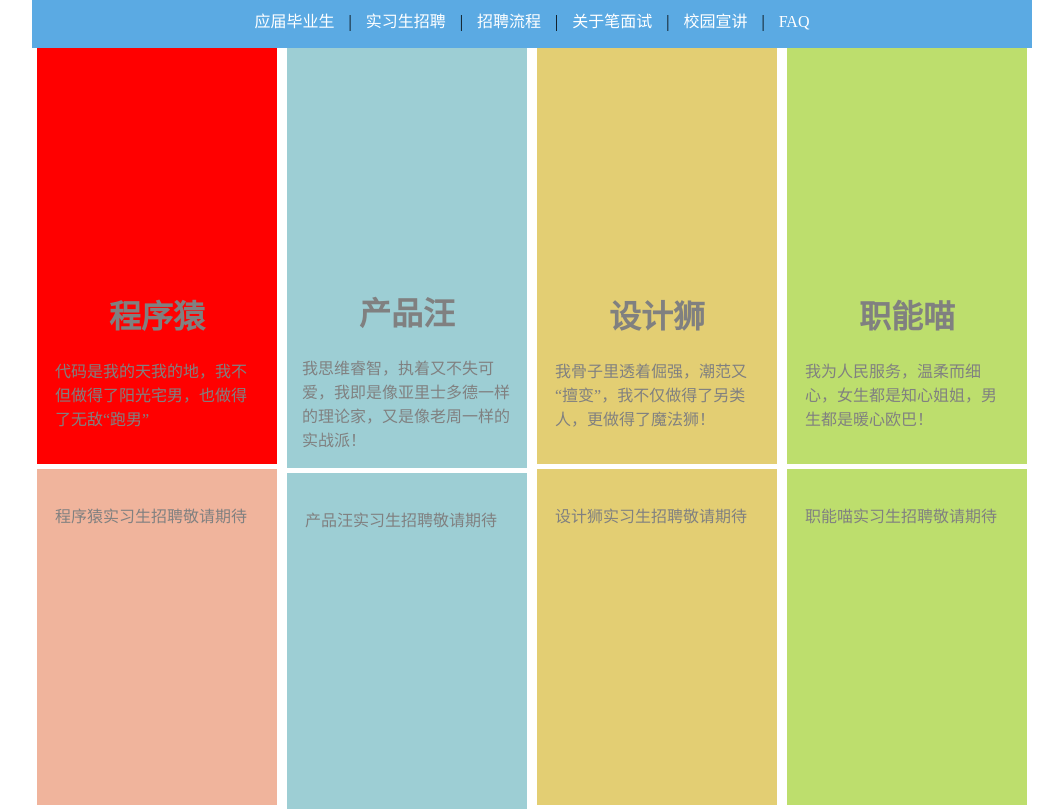
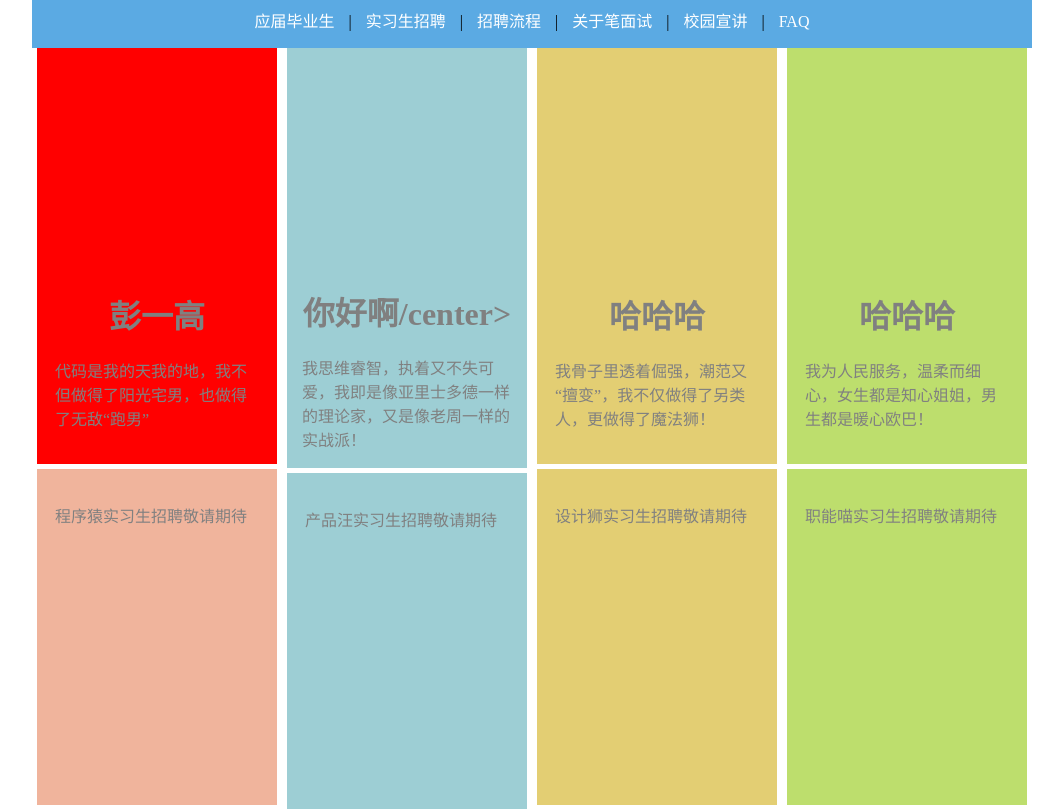
Before and after one commit to 1213885531/1213885531.github.io, a plain HTML site: page index.html in a window 1280 px wide. Shown: the part 116-925 px from the top of the page, without its empty margins (108-1171 px from the left). Drawn offline with Linux system fonts and the light colour scheme.

Commit message:
d'w'd
d'd'd

```diff
--- a/index.html
+++ b/index.html
@@ -50,7 +50,7 @@
  				<div class="content-1">
  					<div class="pic1"></div>
  					<h1>
- 						<center>程序猿</center>
+ 						<center>彭一高</center>
  					</h1>
  					<p>代码是我的天我的地，我不但做得了阳光宅男，也做得了无敌“跑男”</p>
  				</div>
@@ -62,7 +62,7 @@
  				<div class="content-2">
  					<div class="pic2"></div>
  					<h1>
- 						<center>产品汪</center>
+ 						<center>你好啊/center>
  					</h1>
  					<p>我思维睿智，执着又不失可爱，我即是像亚里士多德一样的理论家，又是像老周一样的实战派！</p>
  				</div>
@@ -74,7 +74,7 @@
  				<div class="content-3">
  					<div class="pic3"></div>
  					<h1>
- 						<center>设计狮</center>
+ 						<center>哈哈哈</center>
  					</h1>
  					<p>我骨子里透着倔强，潮范又“擅变”，我不仅做得了另类人，更做得了魔法狮！</p>
  				</div>
@@ -86,7 +86,7 @@
  			<div class="content-4">
  					<div class="pic4"></div>
  					<h1>
- 						<center>职能喵</center>
+ 						<center>哈哈哈</center>
  					</h1>
  					<p>我为人民服务，温柔而细心，女生都是知心姐姐，男生都是暖心欧巴！</p>
  				</div>
```
